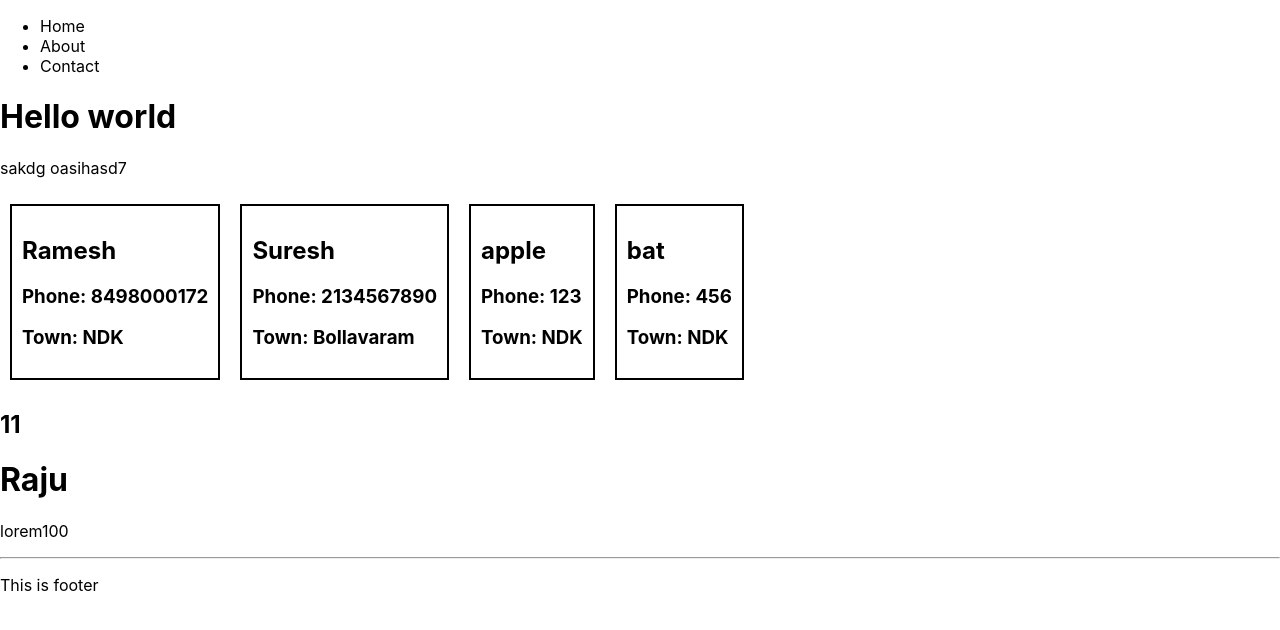
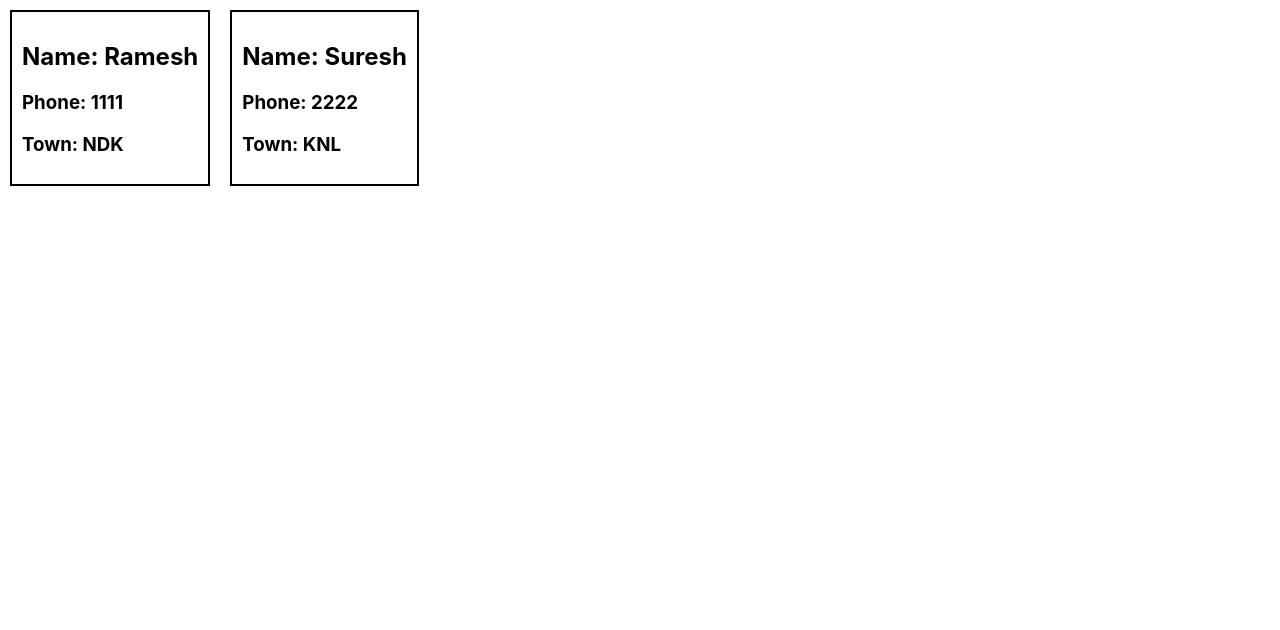
Before and after one commit to hayskytech/react1, a React (Create React App) app: page / in a window 1280 px wide. Shown: the top 630 px of the page. Built offline with nearby package versions, Linux system fonts and the light colour scheme.

Commit message:
calculator

```diff
--- a/src/App.js
+++ b/src/App.js
@@ -1,45 +1,24 @@
-import React from 'react'
-import Menu from "./components/Menu";
-import Footer from './components/Footer';
+import React, { useState } from 'react'
+import Calculator from './components/Calculator';
 import Student from './components/Student';
 
 function App() {
 
-	const x = 5
-	const y = 6
-	var fname = "Raju"
-
 	const data = [
-		{ name: "apple", phone: "123", town: "NDK" },
-		{ name: "bat", phone: "456", town: "NDK" }
+		{ name: "Ramesh", phone: "1111", town: "NDK" },
+		{ name: "Suresh", phone: "2222", town: "KNL" }
 	]
-
 
 
 	return (
 		<>
 
-			<Menu />
 
-			<h1>Hello world</h1>
-			<p>sakdg oasihasd7</p>
+			{data.map((item) => (
+				<Student key={item.name} item={item} />
+			))}
 
-			<Student name="Ramesh" phone="8498000172" town="NDK" />
-			<Student name="Suresh" phone="2134567890" town="Bollavaram" />
 
-			{
-				data.map((item) => (
-					<Student key={item.name} name={item.name} phone={item.phone} town={item.town} />
-				))
-			}
-
-			<h2>{x + y}</h2>
-
-			<h1>{fname}</h1>
-			<p>lorem100</p>
-			<hr />
-
-			<Footer />
 		</>
 
 	);
--- /dev/null
+++ b/src/components/Calculator.js
@@ -0,0 +1,29 @@
+import React, { useState } from 'react'
+
+function Calculator() {
+	const [x, setx] = useState(15)
+	const [y, sety] = useState(3)
+
+	function handlex(event){
+		const data = event.target.value
+		setx(parseInt(data))
+	}
+	function handley(event){
+		const data = event.target.value
+		sety(parseInt(data))
+	}
+
+	return (
+		<div>
+			<input type="number" value={x} onChange={handlex}/>
+			<input type="number" value={y} onChange={handley}/>
+			<h3>Addition: {x} + {y} = {x+y}</h3>
+			<h3>Subtraction: {x-y}</h3>
+			<h3>Multiplication: {x*y}</h3>
+			<h3>Division: {x/y}</h3>
+			<h3>Remainder: {x%y}</h3>
+		</div>
+	)
+}
+
+export default Calculator
--- a/src/components/Student.js
+++ b/src/components/Student.js
@@ -1,14 +1,15 @@
 import React from 'react'
 
 function Student(props) {
+	const x = props.item
 	return (
 		<div style={{'border':'2px solid black','display':'inline-block','margin':'10px', 'padding':'10px'}}>
 
-			<h2> {props.name} </h2>
+			<h2>Name: {x.name} </h2>
 
-			<h3>Phone: {props.phone}</h3>
+			<h3>Phone: {x.phone}</h3>
 
-			<h3>Town: {props.town}</h3>
+			<h3>Town: {x.town}</h3>
 
 		</div>
 	)
```
